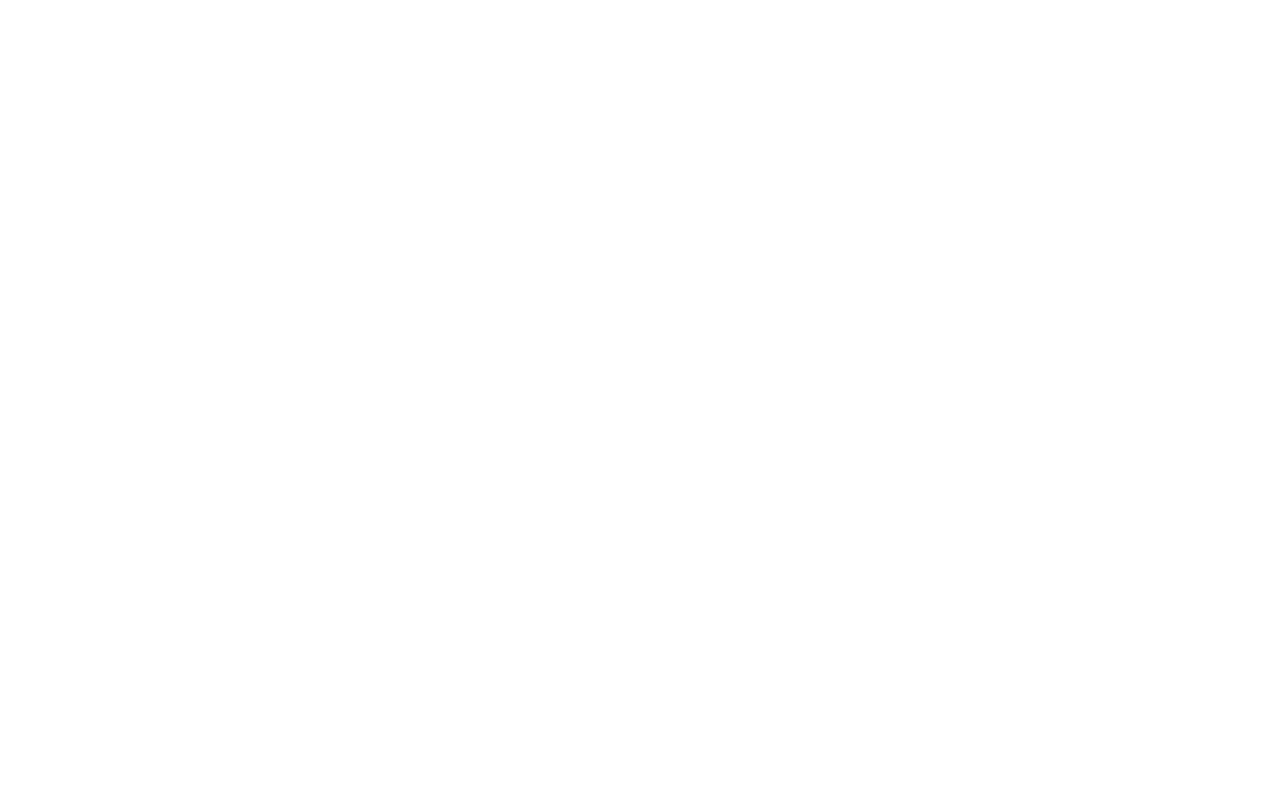
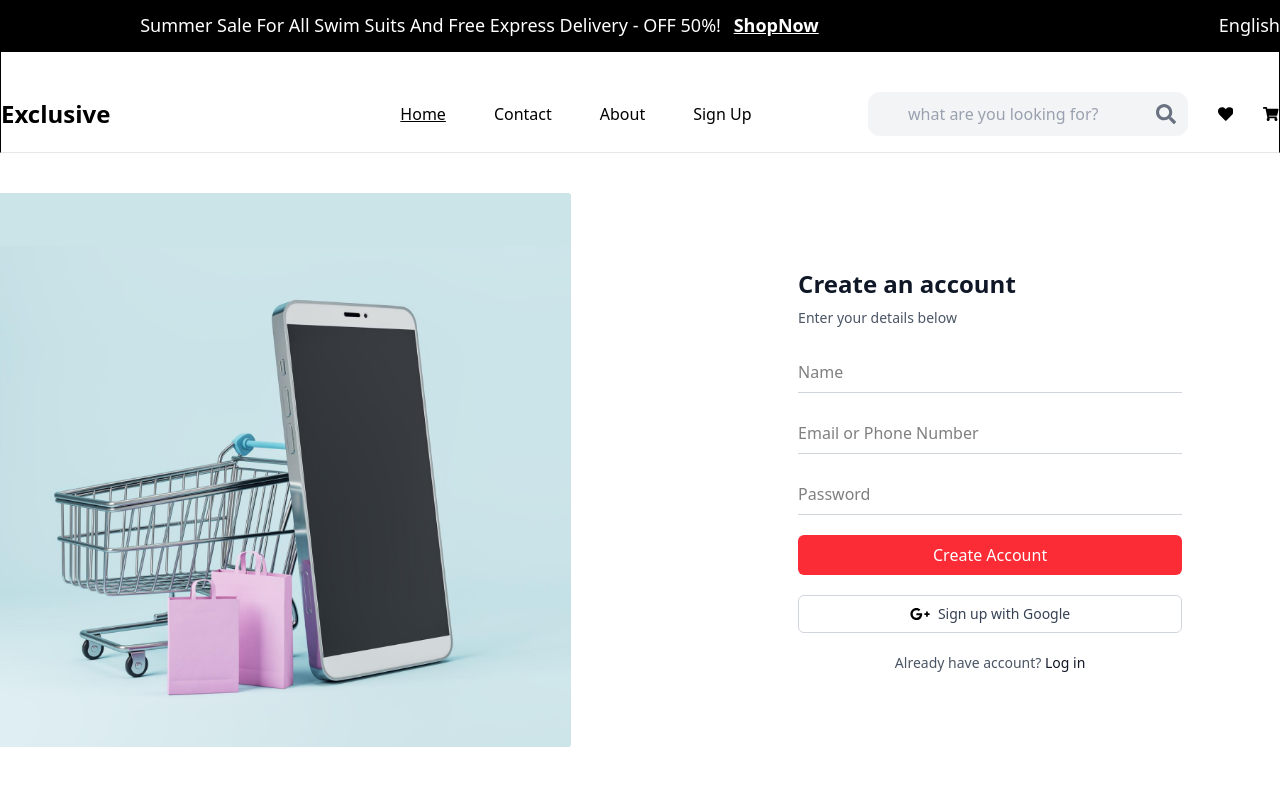
Before and after one commit to Za-editor/EXCLUSIVE, a React (Vite) app: page /signup in a window 1280 px wide. Before the commit this address had no page. Shown: the top 800 px of the page. Built offline with nearby package versions, Linux system fonts and the light colour scheme.

Commit message:
pushing the Login and SignUp page

```diff
--- a/src/App.jsx
+++ b/src/App.jsx
@@ -1,6 +1,8 @@
 import { BrowserRouter, Route, Routes } from "react-router-dom";
 import Layout from "./layout/Layout";
 import { QueryClient, QueryClientProvider } from "@tanstack/react-query";
+import Login from "./pages/Login";
+import SignUp from "./pages/SignUp";
 
 const queryClient = new QueryClient();
 
@@ -10,7 +12,10 @@
       <QueryClientProvider client={queryClient}>
         <BrowserRouter>
           <Routes>
-            <Route path="/" element={<Layout />}></Route>
+            <Route path="/" element={<Layout />}>
+              <Route path="/login" element={<Login />}></Route>
+              <Route path="/signup" element={<SignUp />}></Route>
+            </Route>
           </Routes>
         </BrowserRouter>
       </QueryClientProvider>
--- a/src/components/Footer.jsx
+++ b/src/components/Footer.jsx
@@ -15,7 +15,7 @@
             </p>
             <div className="flex items-center border border-gray-500 rounded overflow-hidden w-10/12">
               <input
-                type="email"s
+                type="email"
                 placeholder="Enter your email"
                 className="bg-transparent text-sm px-3 py-2 outline-none w-full"
               />
--- /dev/null
+++ b/src/pages/Login.jsx
@@ -0,0 +1,55 @@
+const Login = () => {
+  return (
+    <div className="flex pt-10 pb-[140px] gap-[129px]">
+      {/* Left Section */}
+      <div className="w-1/2 flex items-center justify-center">
+        <img
+          src="/assets/sideImage.png"
+          alt="Shopping illustration"
+          className="w-full"
+        />
+      </div>
+
+      {/* Right Section */}
+      <div className="w-1/2 flex items-center justify-center px-10">
+        <div className="w-full max-w-sm">
+          <h2 className="text-[36px] font-semibold text-gray-900 mb-6">
+            Log in to Exclusive
+          </h2>
+          <p className="text-4 text-gray-600 mb-12">Enter your details below</p>
+
+          <form className="space-y-5">
+            <div>
+              <input
+                type="text"
+                placeholder="Email or Phone Number"
+                className="w-full border-b border-gray-300 focus:outline-none focus:border-gray-800 py-2"
+              />
+            </div>
+            <div>
+              <input
+                type="password"
+                placeholder="Password"
+                className="w-full border-b border-gray-300 focus:outline-none focus:border-gray-800 py-2"
+              />
+            </div>
+
+            <div className="flex items-center justify-between">
+              <button
+                type="submit"
+                className="bg-red-500 text-white px-8 py-2 rounded-md hover:bg-red-600 transition"
+              >
+                Log In
+              </button>
+              <a href="#" className="text-red-500 text-sm hover:underline">
+                Forget Password?
+              </a>
+            </div>
+          </form>
+        </div>
+      </div>
+    </div>
+  );
+};
+
+export default Login;
--- /dev/null
+++ b/src/pages/SignUp.jsx
@@ -0,0 +1,75 @@
+import { FaGooglePlusG } from "react-icons/fa";
+
+
+const SignUp = () => {
+  return (
+    <div className="flex pt-10 pb-[140px] gap-[129px]">
+      {/* Left Section */}
+      <div className="w-1/2 flex items-center justify-center">
+        <img
+          src="/assets/sideImage.png"
+          alt="Shopping illustration"
+          className="w-full"
+        />
+      </div>
+
+      {/* Right Section */}
+      <div className="w-1/2 flex items-center justify-center px-10">
+        <div className="w-full max-w-sm">
+          <h2 className="text-2xl font-semibold text-gray-900 mb-2">
+            Create an account
+          </h2>
+          <p className="text-sm text-gray-600 mb-6">Enter your details below</p>
+
+          <form className="space-y-5">
+            <div>
+              <input
+                type="text"
+                placeholder="Name"
+                className="w-full border-b border-gray-300 focus:outline-none focus:border-gray-800 py-2"
+              />
+            </div>
+            <div>
+              <input
+                type="text"
+                placeholder="Email or Phone Number"
+                className="w-full border-b border-gray-300 focus:outline-none focus:border-gray-800 py-2"
+              />
+            </div>
+            <div>
+              <input
+                type="password"
+                placeholder="Password"
+                className="w-full border-b border-gray-300 focus:outline-none focus:border-gray-800 py-2"
+              />
+            </div>
+
+            <button
+              type="submit"
+              className="w-full bg-red-500 text-white py-2 rounded-md hover:bg-red-600 transition"
+            >
+              Create Account
+            </button>
+
+            <button
+              type="button"
+              className="w-full flex items-center justify-center gap-2 border border-gray-300 py-2 rounded-md hover:bg-gray-50 transition"
+            >
+              <FaGooglePlusG className="text-xl" />
+              <span className="text-sm text-gray-700">Sign up with Google</span>
+            </button>
+
+            <p className="text-center text-sm text-gray-600 mt-4">
+              Already have account?{" "}
+              <a href="#" className="text-gray-900 font-medium hover:underline">
+                Log in
+              </a>
+            </p>
+          </form>
+        </div>
+      </div>
+    </div>
+  );
+};
+
+export default SignUp;
```
Also changed, not shown: public/assets/sideImage.png (added).
